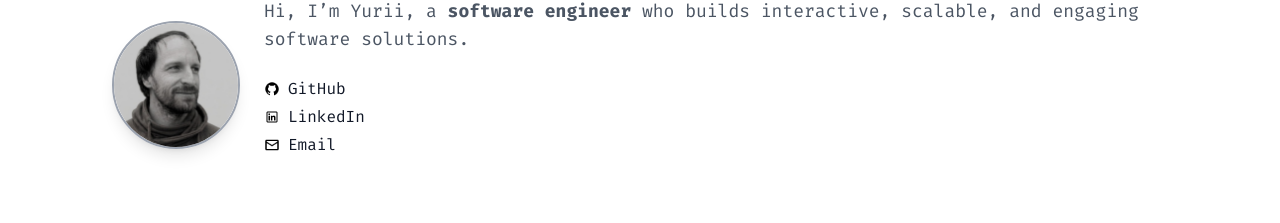
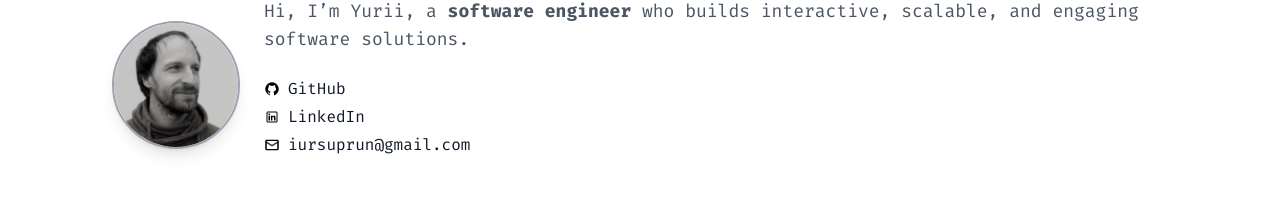
Before and after one commit to yuriisuprun/portfolio, a React (Create React App) app in the folder frontend/: page /home in a window 1280 px wide. Shown: the part 242-465 px from the top of the page. Built offline with nearby package versions, Linux system fonts and the light colour scheme.

Commit message:
Update hero section

```diff
--- a/frontend/src/components/Hero.js
+++ b/frontend/src/components/Hero.js
@@ -24,7 +24,7 @@ const HERO_COPY = {
 const HERO_LINKS = [
     {key: "github", label: "GitHub", href: SITE_CONFIG.github, external: true},
     {key: "linkedin", label: "LinkedIn", href: SITE_CONFIG.linkedin, external: true},
-    {key: "email", label: "Email", href: `mailto:${SITE_CONFIG.email}`, external: false},
+    {key: "email", label: "iursuprun@gmail.com", external: false},
 ];
 
 const getRoleText = (language = "en") => HERO_COPY[language]?.role || HERO_COPY.en.role;
@@ -52,7 +52,12 @@ const HeroLinkItem = memo(({label, href, external, iconKey}) => {
                 alt={`${label} icon`}
                 className="w-4 h-4"
             />
-            <a href={href} {...linkProps} aria-label={label} className="hover:underline">
+            <a
+                href={href}
+                {...linkProps}
+                aria-label={label}
+                className={iconKey === "email" ? "hover:no-underline" : "hover:underline"}
+            >
                 {label}
             </a>
         </p>
--- a/frontend/src/config/siteConfig.js
+++ b/frontend/src/config/siteConfig.js
@@ -4,5 +4,5 @@ export const SITE_CONFIG = {
     email: "iursuprun@gmail.com",
     phone: "+393513082792",
     github: "https://github.com/yuriisuprun",
-    linkedin: "https://linkedin.com/in/yurii-suprun"
+    linkedin: "https://www.linkedin.com/in/yurii-suprun/"
 };
```
